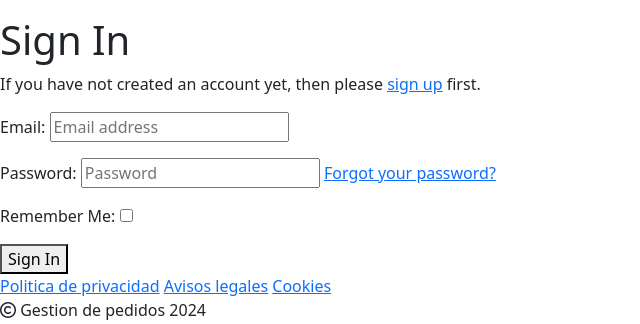
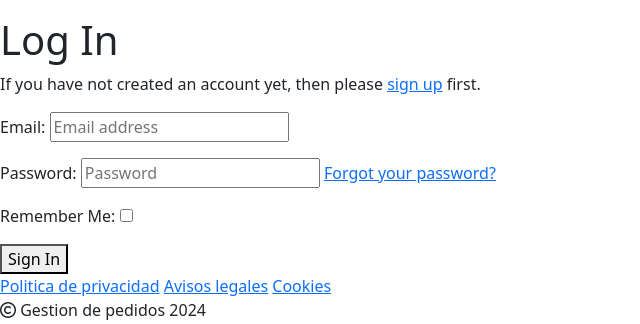
Before and after one commit to DanielErnestoPerez/justicia, a Django app: page /accounts/login/ in a window 1280 px wide. Shown: the part 120-444 px from the top of the page, without its empty margins (0-640 px from the left). Run offline with Django 5.2, Linux system fonts and the light colour scheme; some libraries are stand-ins or nearby versions.

Commit message:
Update login.html

```diff
--- a/templates/account/login.html
+++ b/templates/account/login.html
@@ -4,12 +4,13 @@
 {% load allauth account %}
 
 {% block head_title %}
-    {% trans "Sign In" %}
+    {% trans "Log In" %}
 {% endblock head_title %}
 
 {% block content %}
+<div class="create_post_externo">
     <div class="create_post">
-    <h1>{% trans "Sign In" %}</h1>
+            <h1>{% trans "Log In" %}</h1>
 
             {% if not SOCIALACCOUNT_ONLY %}
                 <p>
@@ -68,3 +69,4 @@
         {% endif %}
     {% endblock %}
     </div>
+</div>
```
Lines whose indentation alone changed are shown as unchanged.
